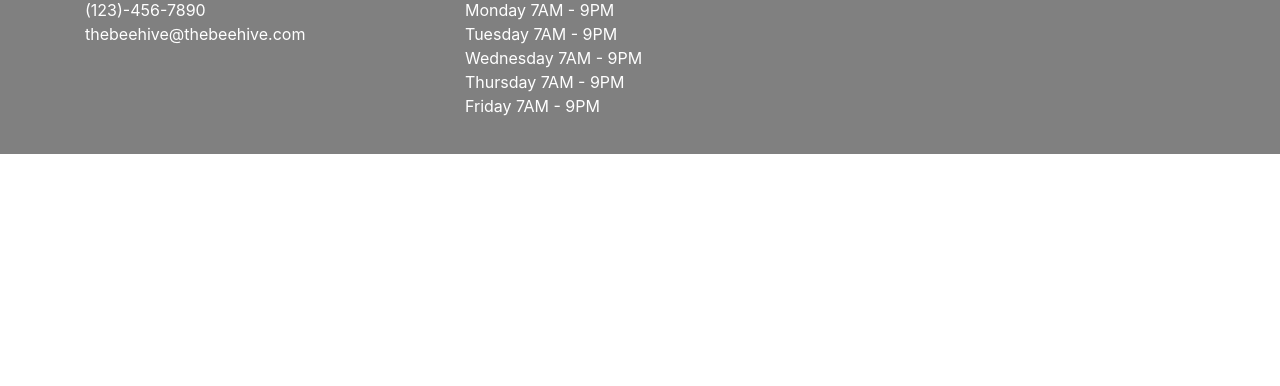
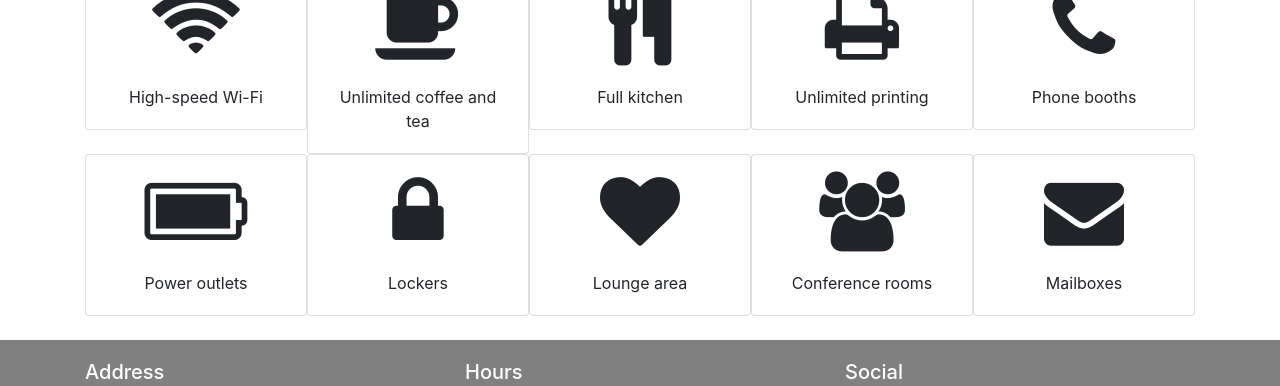
Before and after one commit to daniela-luna/thebeehive, a website: page index.html in a window 1280 px wide. Shown: the part 1431-1817 px from the top of the page. Before the commit the page ends 1585 px from the top, so only its background shows below. Drawn offline with nearby package versions, Linux system fonts and the light colour scheme.

Commit message:
Amenities section created with Bootstrap cards and Font Awesome icons

```diff
--- a/css/styles.css
+++ b/css/styles.css
@@ -20,3 +20,7 @@ h2 {
   color: white;
   padding: 20px;
 }
+
+.home-heading {
+  color: black;
+}
--- a/index.html
+++ b/index.html
@@ -87,7 +87,7 @@
     <div class="container">
       <div class="row">
         <div class="col-md-6">
-          <h2>Who We Are</h2>
+          <h2 class="home-heading">Who We Are</h2>
           <p>
             Lorem ipsum dolor sit amet, consectetur adipiscing elit, sed do
             eiusmod tempor incididunt ut labore et dolore magna aliqua. Pulvinar
@@ -112,6 +112,127 @@
             src="img/who-we-are.jpg"
             alt="People working together in office"
           />
+        </div>
+      </div>
+    </div>
+    <div class="container mt-4">
+      <div>
+        <h2 class="home-heading text-center">Amenities</h2>
+      </div>
+      <div class="row no-gutters">
+        <div class="col">
+          <div class="card">
+            <i
+              class="fa fa-wifi fa-5x align-self-center mt-3"
+              aria-hidden="true"
+            ></i>
+            <div class="card-body">
+              <p class="card-text text-center">High-speed Wi-Fi</p>
+            </div>
+          </div>
+        </div>
+        <div class="col">
+          <div class="card">
+            <i
+              class="fa fa-coffee fa-5x align-self-center mt-3"
+              aria-hidden="true"
+            ></i>
+            <div class="card-body">
+              <p class="card-text text-center">Unlimited coffee and tea</p>
+            </div>
+          </div>
+        </div>
+        <div class="col">
+          <div class="card">
+            <i
+              class="fa fa-cutlery fa-5x align-self-center mt-3"
+              aria-hidden="true"
+            ></i>
+            <div class="card-body">
+              <p class="card-text text-center">Full kitchen</p>
+            </div>
+          </div>
+        </div>
+        <div class="col">
+          <div class="card">
+            <i
+              class="fa fa-print fa-5x align-self-center mt-3"
+              aria-hidden="true"
+            ></i>
+            <div class="card-body">
+              <p class="card-text text-center">Unlimited printing</p>
+            </div>
+          </div>
+        </div>
+        <div class="col">
+          <div class="card">
+            <i
+              class="fa fa-phone fa-5x align-self-center mt-3"
+              aria-hidden="true"
+            ></i>
+            <div class="card-body">
+              <p class="card-text text-center">Phone booths</p>
+            </div>
+          </div>
+        </div>
+      </div>
+    </div>
+    <div class="container">
+      <div class="row no-gutters">
+        <div class="col">
+          <div class="card">
+            <i
+              class="fa fa-battery-full fa-5x align-self-center mt-3"
+              aria-hidden="true"
+            ></i>
+            <div class="card-body">
+              <p class="card-text text-center">Power outlets</p>
+            </div>
+          </div>
+        </div>
+        <div class="col">
+          <div class="card">
+            <i
+              class="fa fa-lock fa-5x align-self-center mt-3"
+              aria-hidden="true"
+            ></i>
+            <div class="card-body">
+              <p class="card-text text-center">Lockers</p>
+            </div>
+          </div>
+        </div>
+        <div class="col">
+          <div class="card">
+            <i
+              class="fa fa-heart fa-5x align-self-center mt-3"
+              aria-hidden="true"
+            ></i>
+            <div class="card-body">
+              <p class="card-text text-center">Lounge area</p>
+            </div>
+          </div>
+        </div>
+        <div class="col">
+          <div class="card mt-">
+            <i
+              class="fa fa-users fa-5x align-self-center mt-3"
+              aria-hidden="true"
+            ></i>
+            <div class="card-body">
+              <p class="card-text text-center">Conference rooms</p>
+            </div>
+          </div>
+        </div>
+        <div class="col">
+          <div class="card mb-4">
+            <i
+              class="fa fa-envelope fa-5x align-self-center mt-3"
+              aria-hidden="true"
+            ></i>
+            <div class="card-body">
+              <p class="card-text text-center">Mailboxes</p>
+            </div>
+          </div>
         </div>
       </div>
     </div>
```
